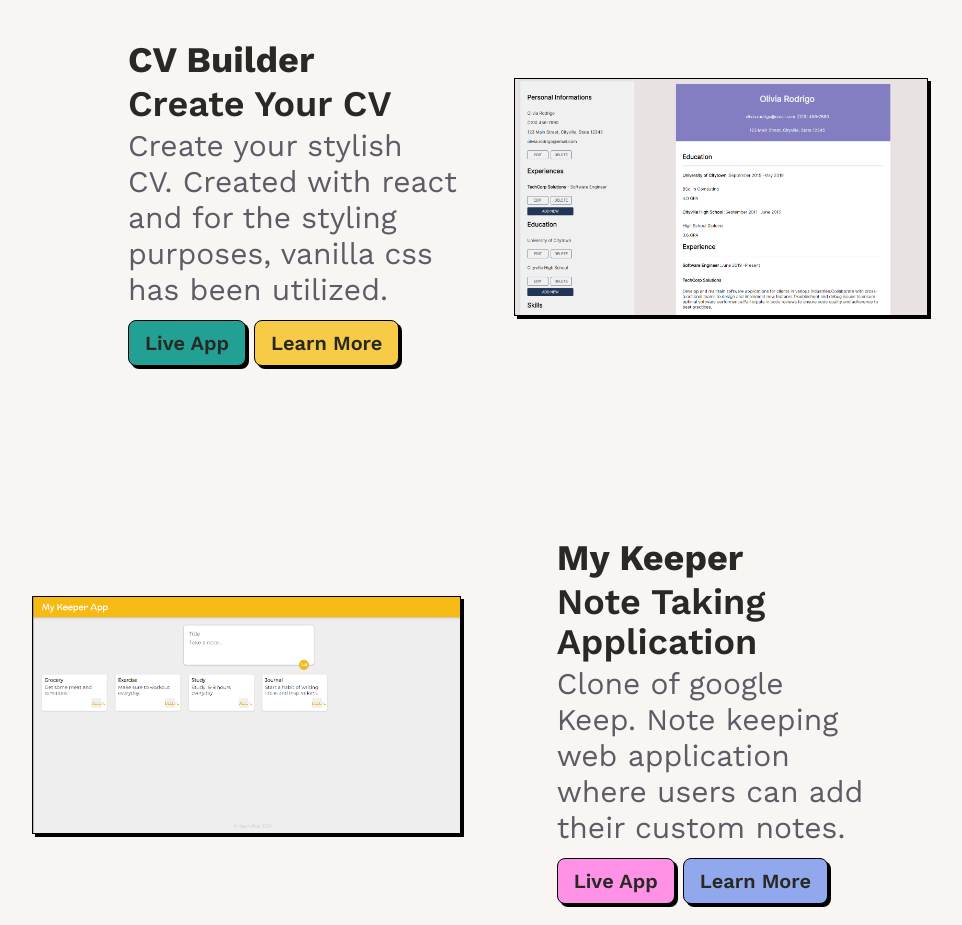
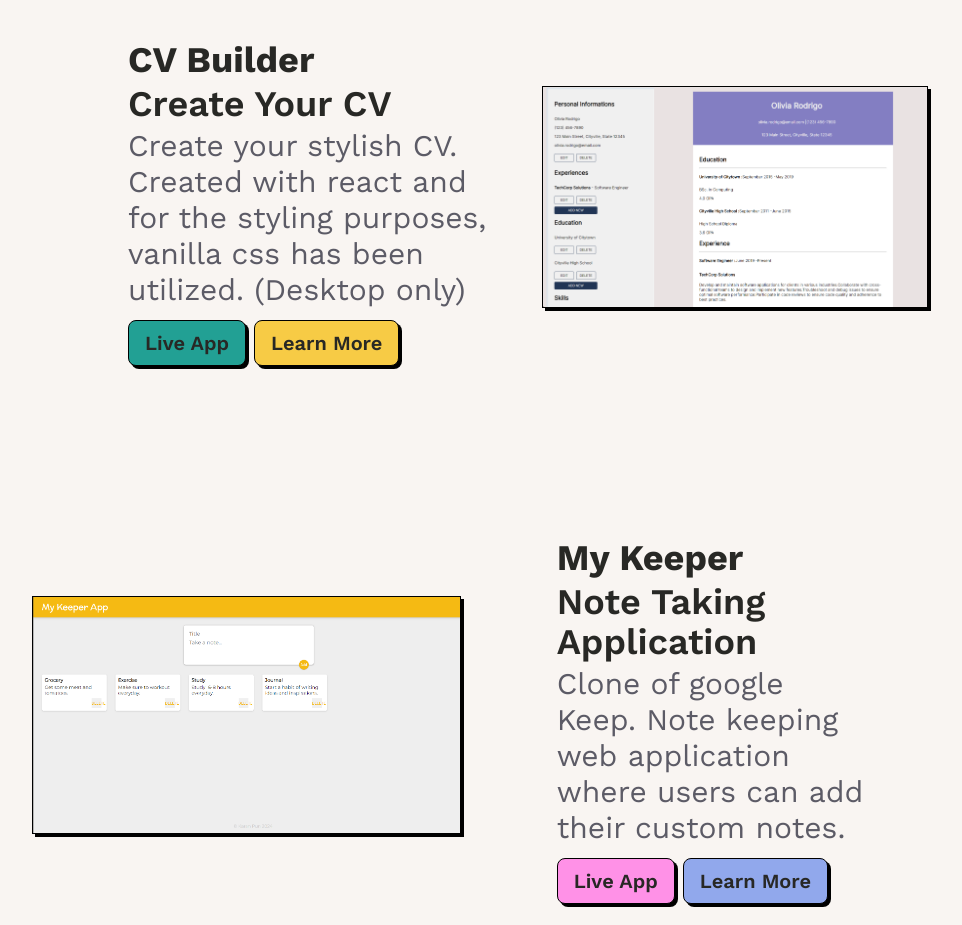
Before and after one commit to StarPlatinum011/protfolio-v2, a React (Vite) app: page /projects in a window 1280 px wide. Shown: the part 1280-2205 px from the top of the page, without its empty margins (160-1122 px from the left). Built offline with nearby package versions, Linux system fonts and the light colour scheme.

Commit message:
add prod projects by deploying on vercel and netlify

```diff
--- a/index.html
+++ b/index.html
@@ -2,7 +2,7 @@
 <html lang="en">
   <head>
     <meta charset="UTF-8" />
-    <meta name="viewport" content="width=device-width, initial-scale=1.0" />
+    <meta name="viewport" content="width=device-width, initial-scale=1.0, maximum-scale=1" />
     <title>Karan Pun</title>
 
     <!-- add new custom google font -->
--- a/src/Components/About.jsx
+++ b/src/Components/About.jsx
@@ -11,8 +11,8 @@ const About = () => {
                     <p className=' text-lg text-titles md:text-2xl md:font-semibold text-justify md:pt-8 '>
                     <span ><Icon className='md:w-16 md:h-16' icon="meteocons:star-fill" width="2rem" height="2rem" /></span>
                         A curious mind that often dwells into the darkness of bugs, somehow manages to find a solution and screams out loudly when the burst of dopamine hits.
-                        I am deeply passionate about web develoopment and constatnly updated with the new technologies like React, Vue, Svelte, Remix, Next, Nuxt, you name it. And now what, HTMX? bring it on, I'm ready.
-                        I am fully commited to the philosophy of life long learning. Always looking
+                        The person who is deeply passionate about web development and constatnly update himself with the new technologies like React, Vue, Svelte, Remix, Next, Nuxt, you name it. And now what, HTMX? bring it on, I'm ready.
+                        Jokes aside, I am fully commited to the philosophy of life long learning and am constantly engaged with small but consistent daily growth.
                     </p>
                     <p>
                     </p>
--- a/src/utils/ProjectData.js
+++ b/src/utils/ProjectData.js
@@ -30,8 +30,8 @@ const data = [
         image:CVBuilder,
         title: 'CV Builder',
         subTitle: "Create Your CV",
-        desc: "Create your stylish CV. Created with react and for the styling purposes, vanilla css has been utilized.",
-        url : "https://github.com/StarPlatinum011/cv-builder",
+        desc: "Create your stylish CV. Created with react and for the styling purposes, vanilla css has been utilized. (Desktop only)",
+        url : "https://cv-builder-eta-pink.vercel.app/",
         git: "https://github.com/StarPlatinum011/cv-builder"
     },
     {
@@ -41,7 +41,7 @@ const data = [
         subTitle: "Note Taking Application",
         desc: "Clone of google Keep. Note keeping web application where users can add their custom notes.",
         git: "https://github.com/StarPlatinum011/my-keep",
-        url : "https://github.com/StarPlatinum011/my-keep"
+        url : "https://keeper11.netlify.app/"
 
     },
     {
```
